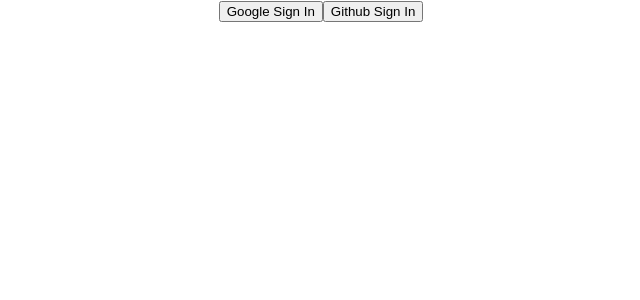
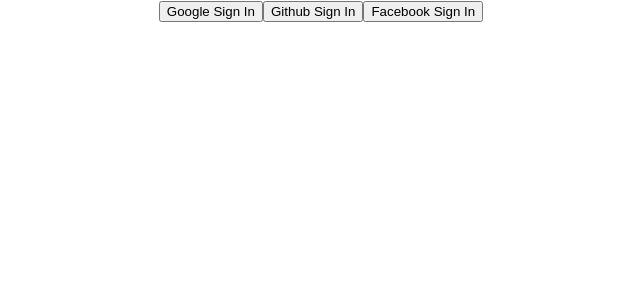
Before and after one commit to emonShimoul/simple-firebase-authentication, a React (Create React App) app: page / in a window 1280 px wide. Shown: the top 300 px of the page, without its empty margins (319-959 px from the left). Built offline with nearby package versions, Linux system fonts and the light colour scheme; no server answers.

Commit message:
facebook authentication

```diff
--- a/src/App.js
+++ b/src/App.js
@@ -1,4 +1,4 @@
-import { getAuth, signInWithPopup, GoogleAuthProvider, GithubAuthProvider,signOut } from "firebase/auth";
+import { getAuth, signInWithPopup, GoogleAuthProvider, GithubAuthProvider, FacebookAuthProvider, signOut } from "firebase/auth";
 import { useState } from "react";
 import './App.css';
 
@@ -10,6 +10,7 @@
 
   const googleProvider = new GoogleAuthProvider();
   const githubProvider = new GithubAuthProvider();
+  const facebookProvider = new FacebookAuthProvider();
 
   const auth = getAuth();
   const handleGoogleSignIn = () => {
@@ -40,6 +41,10 @@
     })
   }
 
+  const handleFacebookSignIn = () => {
+
+  }
+
   const handleSignOut = () => {
     signOut(auth)
     .then(() => {
@@ -52,6 +57,7 @@
       <div>
         <button onClick={handleGoogleSignIn}>Google Sign In</button>
         <button onClick={handleGithubSignIn}>Github Sign In</button>
+        <button onClick={handleFacebookSignIn}>Facebook Sign In</button>
       </div>:
       <button onClick={handleSignOut}>SignOut</button>
       }
```
